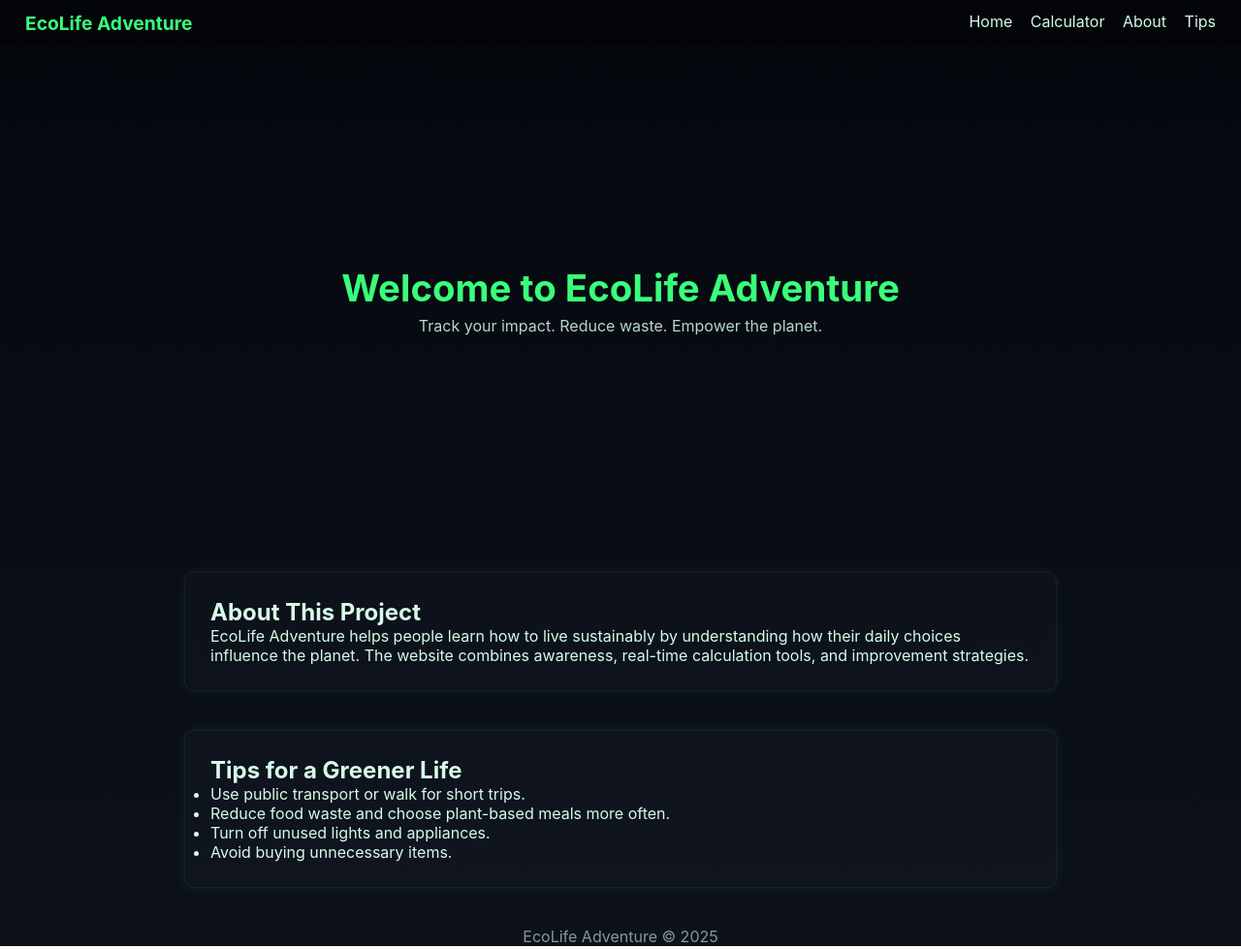
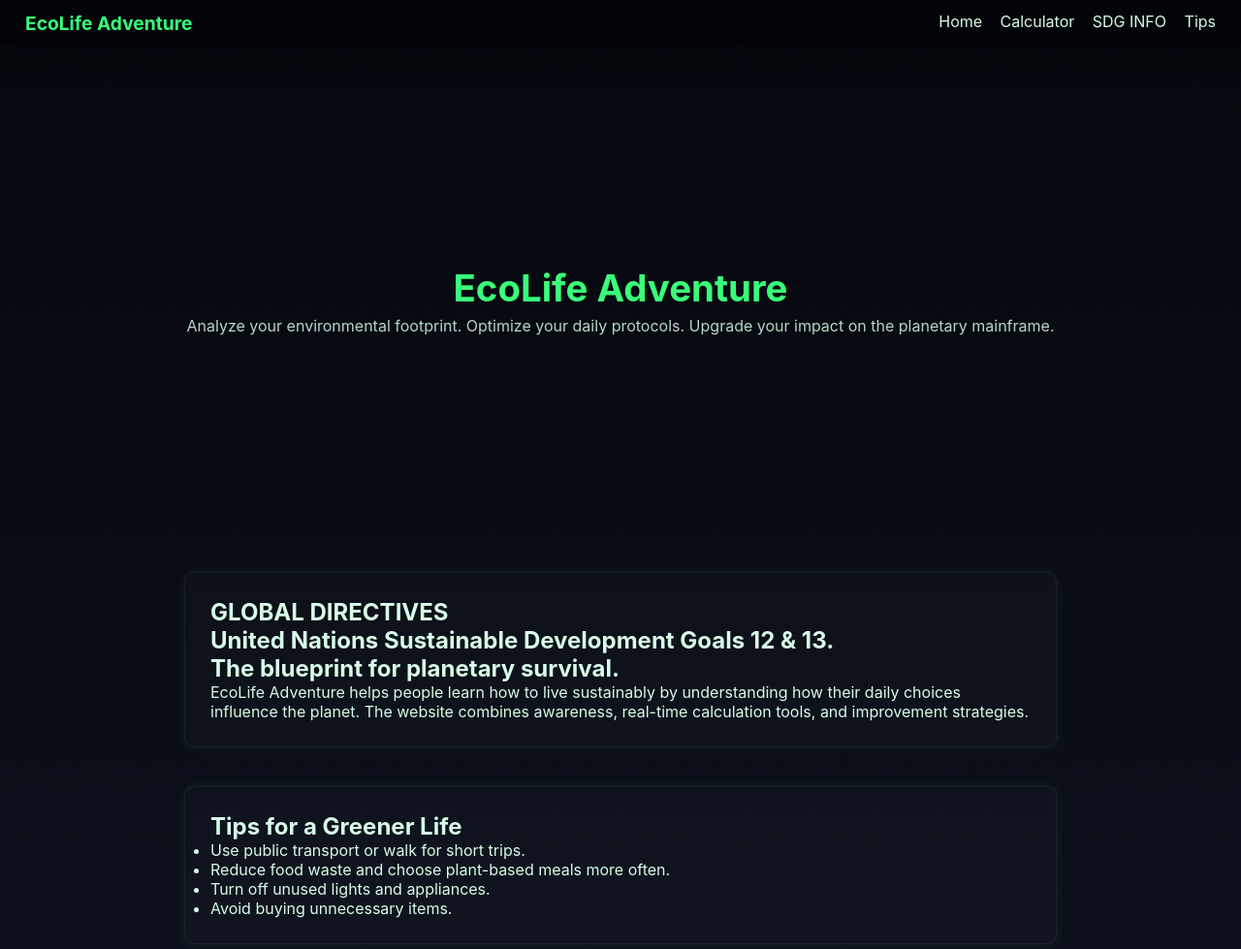
Before and after one commit to nobosaha/EcoLifeWeb, a plain HTML site: page index.html in a window 1280 px wide. Shown: the top 979 px of the page at 97% size. Drawn offline with Linux system fonts and the light colour scheme.

Commit message:
index.html

```diff
--- a/index.html
+++ b/index.html
@@ -12,20 +12,22 @@
     <div class="nav-right">
         <a href="index.html">Home</a>
         <a href="calculator.html">Calculator</a>
-        <a href="#about">About</a>
+        <a href="#about">SDG INFO</a>
         <a href="#tips">Tips</a>
     </div>
 </nav>
 
 <section id="hero" class="hero">
     <div class="hero-content">
-        <h1 class="hero-title">Welcome to EcoLife Adventure</h1>
-        <p class="hero-sub">Track your impact. Reduce waste. Empower the planet.</p>
+        <h1 class="hero-title">EcoLife Adventure</h1>
+        <p class="hero-sub">Analyze your environmental footprint. Optimize your daily protocols. Upgrade your impact on the planetary mainframe.</p>
     </div>
 </section>
 
 <section id="about" class="section">
-    <h2>About This Project</h2>
+    <h2>GLOBAL DIRECTIVES<br>
+        United Nations Sustainable Development Goals 12 & 13.<br>
+        The blueprint for planetary survival.</h2>
     <p>
         EcoLife Adventure helps people learn how to live sustainably by understanding
         how their daily choices influence the planet. The website combines awareness,
```
